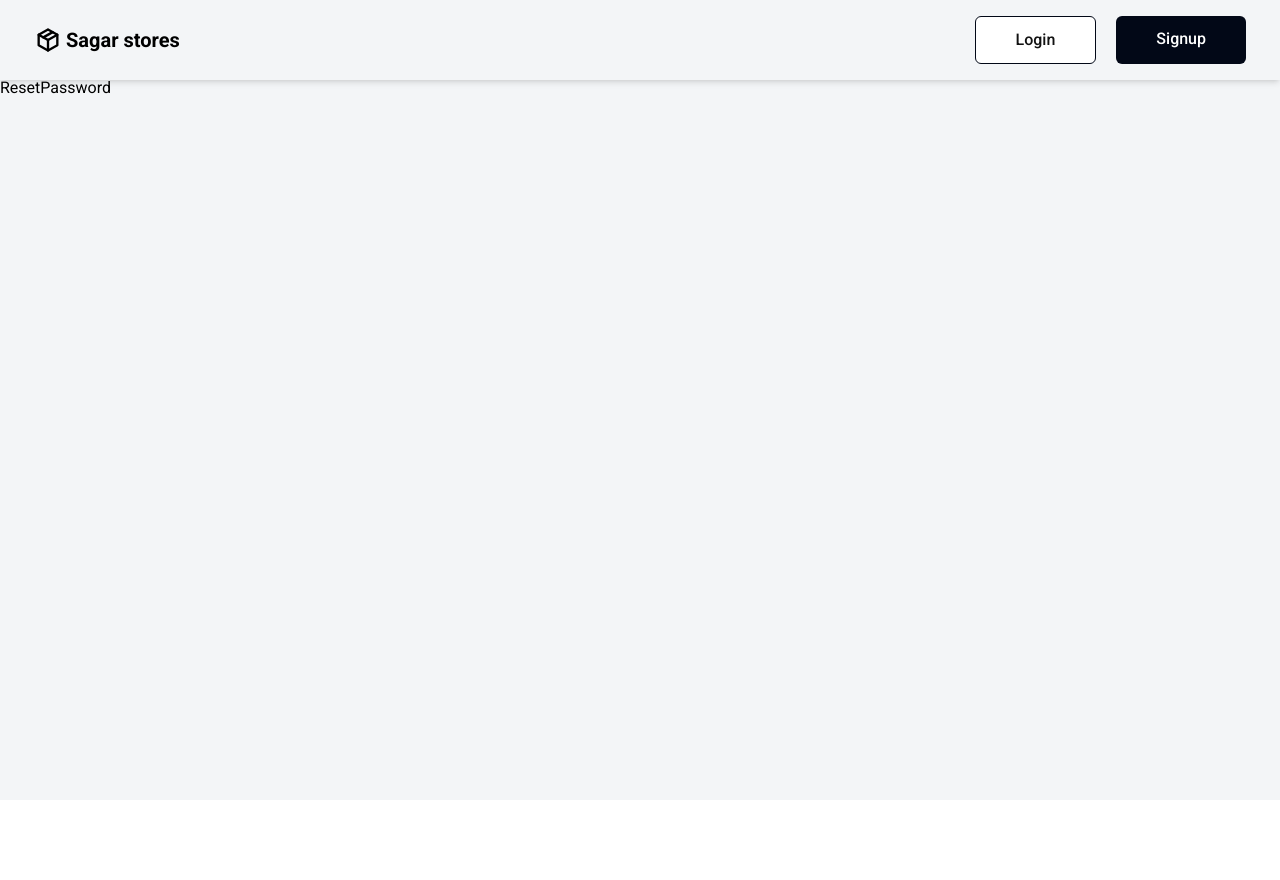
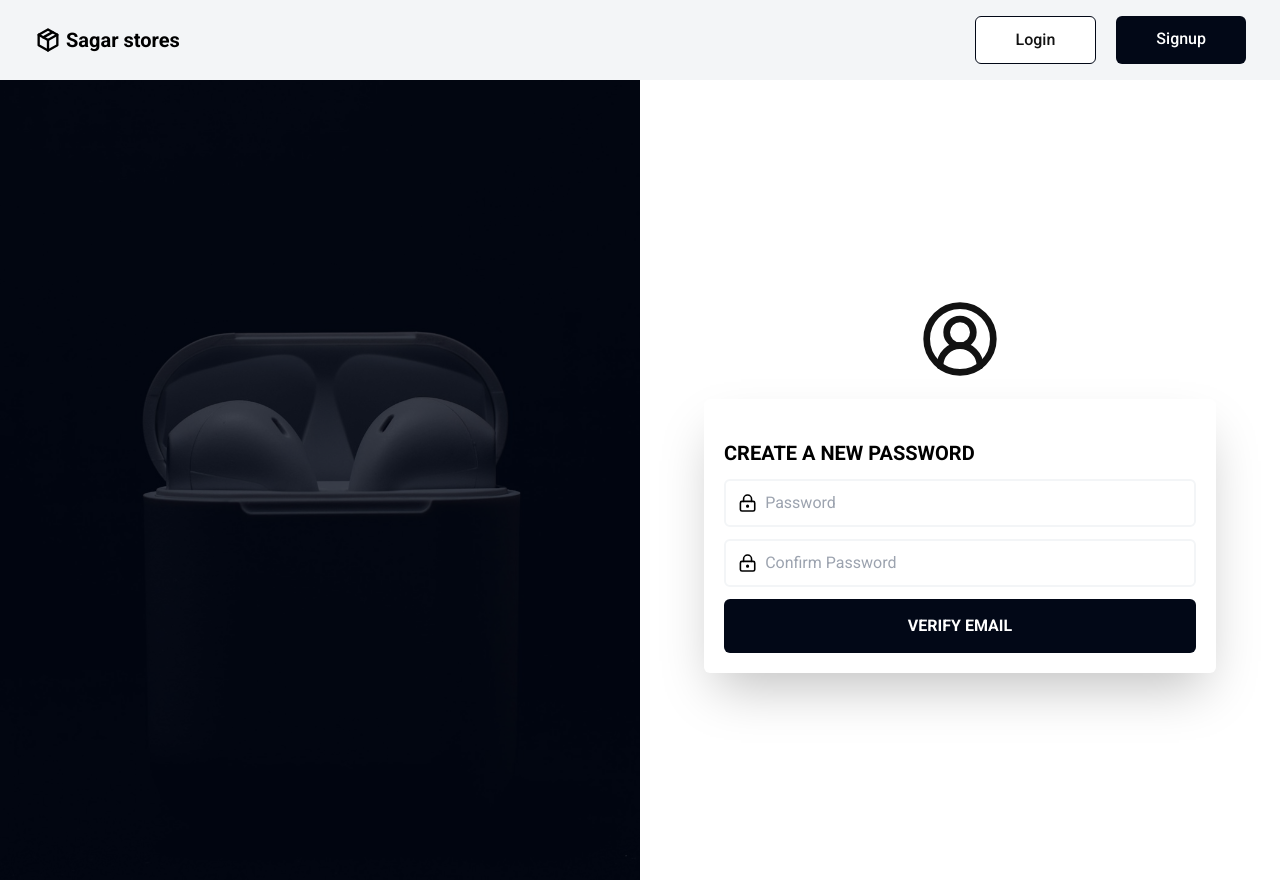
Before and after one commit to jettechnologies/sagar-ecommerce-dashboard, a React (Vite) app: page /reset-password in a window 1280 px wide. Before the commit the page ends 800 px from the top, so only its background shows below. Built offline with nearby package versions, Linux system fonts and the light colour scheme.

Commit message:
Finished the admin auth flow

```diff
--- a/src/pages/auth/ResetPassword.tsx
+++ b/src/pages/auth/ResetPassword.tsx
@@ -1,8 +1,145 @@
+import { useNavigate } from "react-router-dom";
+import FormContainer from "@/components/FormContainer";
+import { LockKeyhole, Info, CircleUserRoundIcon } from "lucide-react";
+import { useState, useEffect } from "react";
+import Notification from "@/components/Notification";
+
+interface Reset{
+    password: {
+      str: string;
+      error: boolean},
+    confirmPassword: {
+      str: string;
+      error: boolean},
+}
+
+interface Error{
+  status: boolean;
+  msg: string;
+}
+
+const ResetPassword = () => {
+
+    const navigate = useNavigate();
+
+    const [reset, setReset] = useState<Reset>({
+        password: {
+          str: "",
+          error: false,
+        },
+        confirmPassword: {
+          str: "",
+          error: false,
+        },
+    });
+
+    const [error, setError] = useState<Error>({
+      status: false,
+      msg : ""
+    });
+
+    const handleInputChange = (e:React.ChangeEvent<HTMLInputElement | HTMLTextAreaElement>) =>{
+        const target = e.target as HTMLInputElement | HTMLTextAreaElement;
+        const { name, value } = target;
+
+        setReset({ ...reset, [name]: {str: value.toLocaleLowerCase(), error: false} });
+    }
+
+    const handleFormSubmit = (e:React.FormEvent<HTMLFormElement>) =>{
+        e.preventDefault();
+
+        const passwordRegex = /^(?=.*?[A-Z])(?=.*?[a-z])(?=.*?[0-9])(?=.*?[#?!@$%^&*-]).{8,15}$/i;
+        const { password, confirmPassword } = reset;
+
+        if(password.str === "" || confirmPassword.str === "" ){
+          setError({status: true, msg: "All fields are required!"});
+          return
+        }
+
+        if(!passwordRegex.test(password.str)){
+          setReset({ ...reset, password: { ...password, error: true } });
+          return;
+        }
+        else if(!passwordRegex.test(confirmPassword.str)){
+          setReset({ ...reset, confirmPassword: { ...confirmPassword, error: true } });
+          return;
+        }
+        else if(confirmPassword.str !== password.str){
+          setError({status: true, msg: "Passwords do not match!"});
+          return
+      }
 
 
-const ResetPassword = () => {
+        const data = {
+            password: password.str,
+        }
+
+        console.log(data);
+
+        navigate("/admin", { replace: true });
+    }
+
+    useEffect(() =>{
+        let errorRemoval: ReturnType<typeof setTimeout>;
+
+        if(error){
+           errorRemoval =  setTimeout(() =>{
+            setError({status: false, msg: ""});
+            }, 2000)
+        }
+
+        return() => clearTimeout(errorRemoval)
+    }, [error]);
+
   return (
-    <div>ResetPassword</div>
+    <>
+        <FormContainer>
+            <div className="mx-auto mb-2 w-fit h-fit p-3 rounded-full flex items-center justify-center">
+              <CircleUserRoundIcon size = {80} color="#121212"/>
+            </div>
+            <form className="relative bg-white rounded-md shadow-2xl p-5 pt-10" onSubmit={handleFormSubmit}>
+
+                <h2 className="text-gray-800 font-bold text-sm md:text-xl mb-3 uppercase">Create a new password</h2>
+                {/* <p className="text-md font-normal text-blue mb-8 text-center">Enter email u want the mail link to be sent to</p> */}
+                {error.status && <Notification message = {error.msg} type = "danger" className="text-white mb-4"/>}
+                <div>
+                    <div className={`flex items-center ${reset.password.error ? "border-2 border-red-500": "border-2 border-gray focus-within:border-blue"} mb-3 py-3 px-3 rounded-md`}>
+                        <LockKeyhole size = {20}/>
+                        <input
+                            className="pl-2 w-full outline-none border-none"
+                            type="password"
+                            name="password"
+                            id="password"
+                            placeholder="Password"
+                            onChange={handleInputChange}
+                        />
+                        {reset.password.error && <Info size={20} color=" rgb(239 68 68)" />}
+                    </div>
+                    {reset.password.error && <p className="text-red-500 text-size-400 font-normal m-2">Password contain aphlabets, digits and special characters and be within 8 to 15 characters</p>}
+                </div>
+                <div>
+                    <div className={`flex items-center ${reset.confirmPassword.error ? "border-2 border-red-500": "border-2 border-gray focus-within:border-blue"} mb-3 py-3 px-3 rounded-md`}>
+                        <LockKeyhole size = {20}/>
+                        <input
+                            className="pl-2 w-full outline-none border-none"
+                            type="password"
+                            name="confirmPassword"
+                            id="comfirm-password"
+                            placeholder="Confirm Password"
+                            onChange={handleInputChange}
+                        />
+                        {reset.confirmPassword.error && <Info size={20} color=" rgb(239 68 68)" />}
+                    </div>
+                    {reset.confirmPassword.error && <p className="text-red-500 text-size-400 font-normal m-2">Password contain aphlabets, digits and special characters and be within 8 to 15 characters</p>}
+                </div>
+                <div className="w-full">
+                    <button type = "submit" className="px-10 py-4 w-full rounded-md font-roboto text-size-500 uppercase font-semibold bg-black text-white ">
+                        verify email
+                    </button>
+                </div>
+            </form>
+        </FormContainer>
+    </>
   )
 }
 
```
